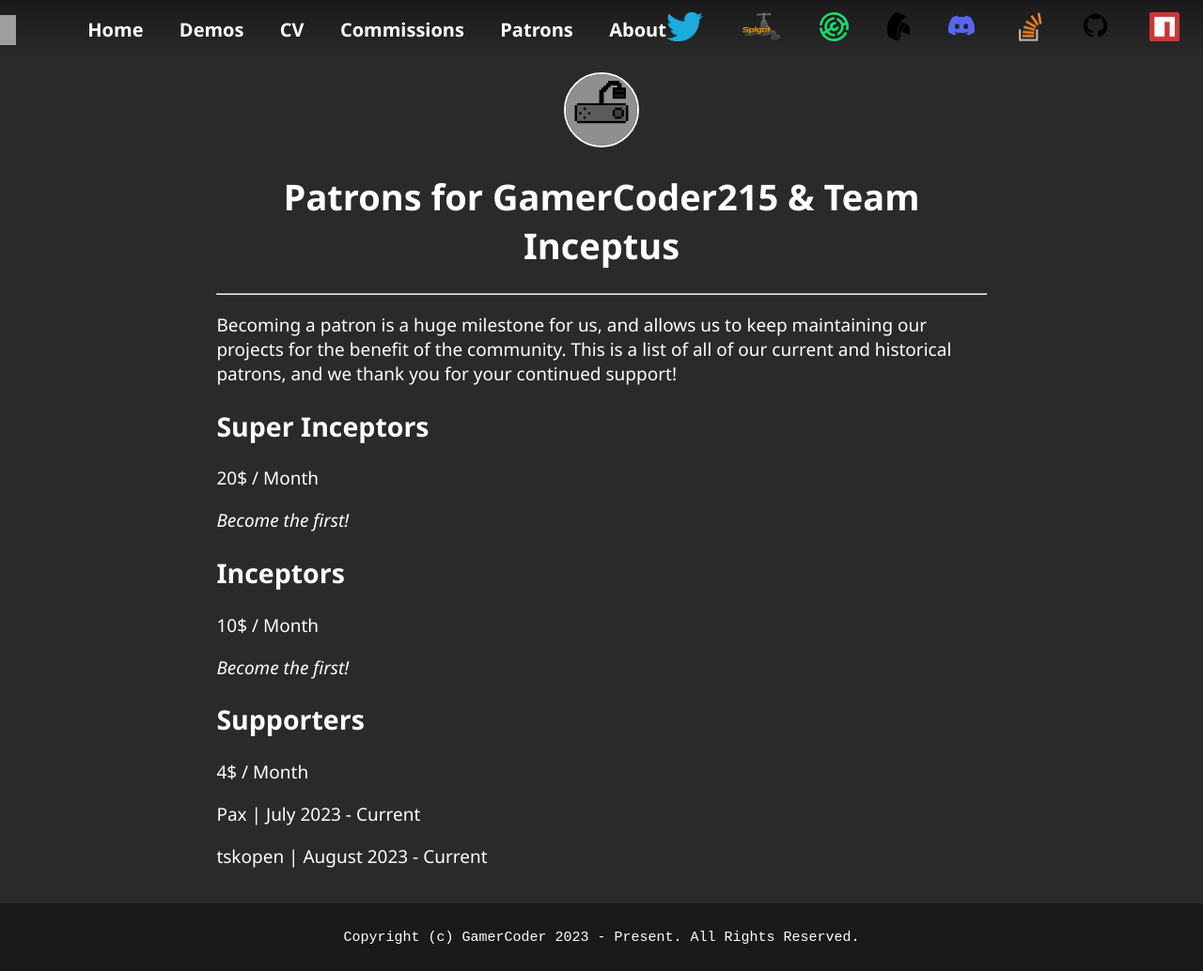
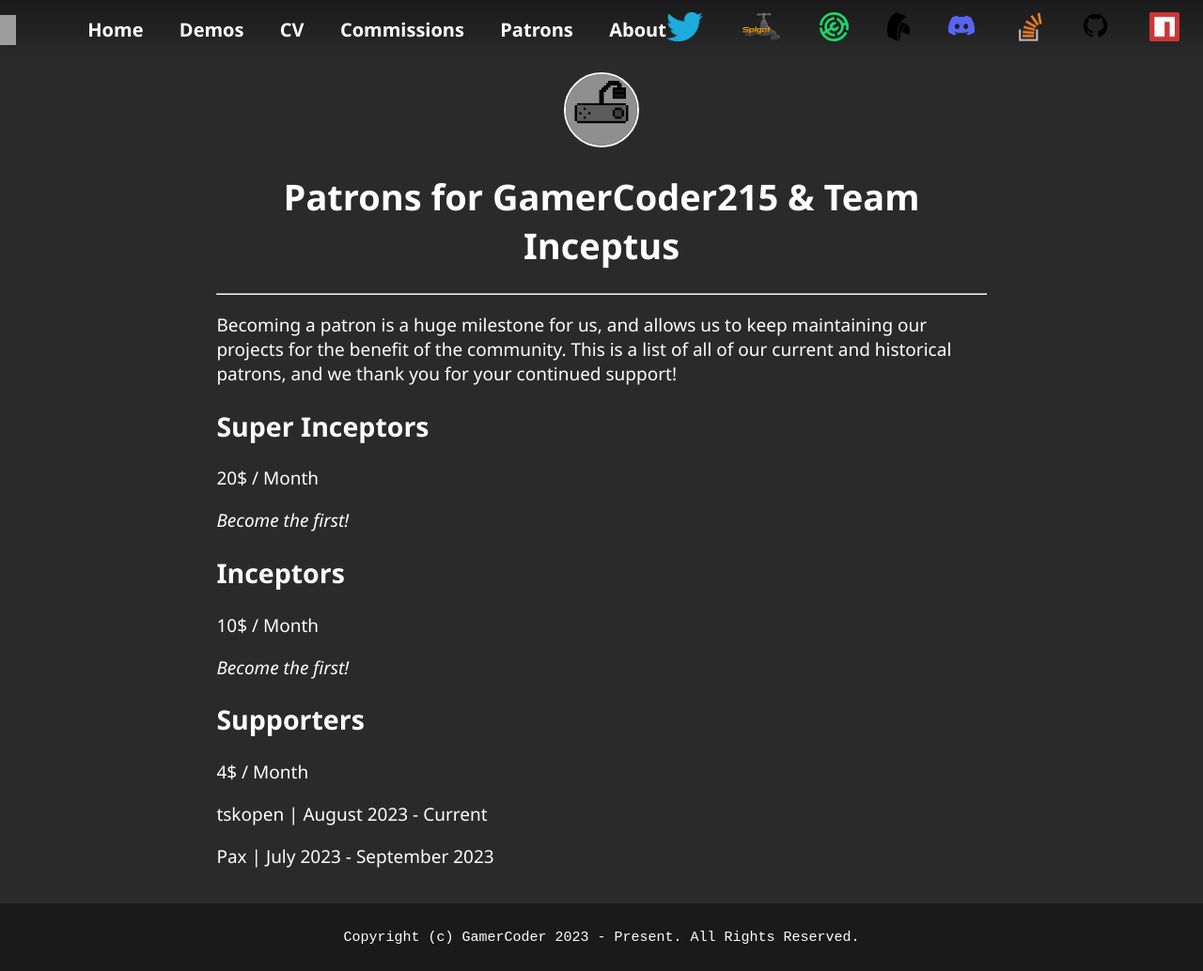
Before and after one commit to gmitch215/gmitch, a Jekyll site: the page built from patrons.md, in a window 1280 px wide. Shown: the whole page at 94% size. Built offline with Jekyll 4.4.1, drawn with Linux system fonts in a browser that asks for light colours; our own code applies the rules of GitHub Pages for plain Markdown files; grey boxes are pictures that could not be loaded.

Commit message:
Update patrons.md
Signed-off-by: Gregory Mitchell <gamercoder215@teaminceptus.us>

```diff
--- a/patrons.md
+++ b/patrons.md
@@ -25,6 +25,6 @@ Becoming a patron is a huge milestone for us, and allows us to keep maintaining
 
 4$ / Month
 
-Pax \| July 2023 - Current
+tskopen \| August 2023 - Current
 
-tskopen \| August 2023 - Current
+Pax \| July 2023 - September 2023
```
